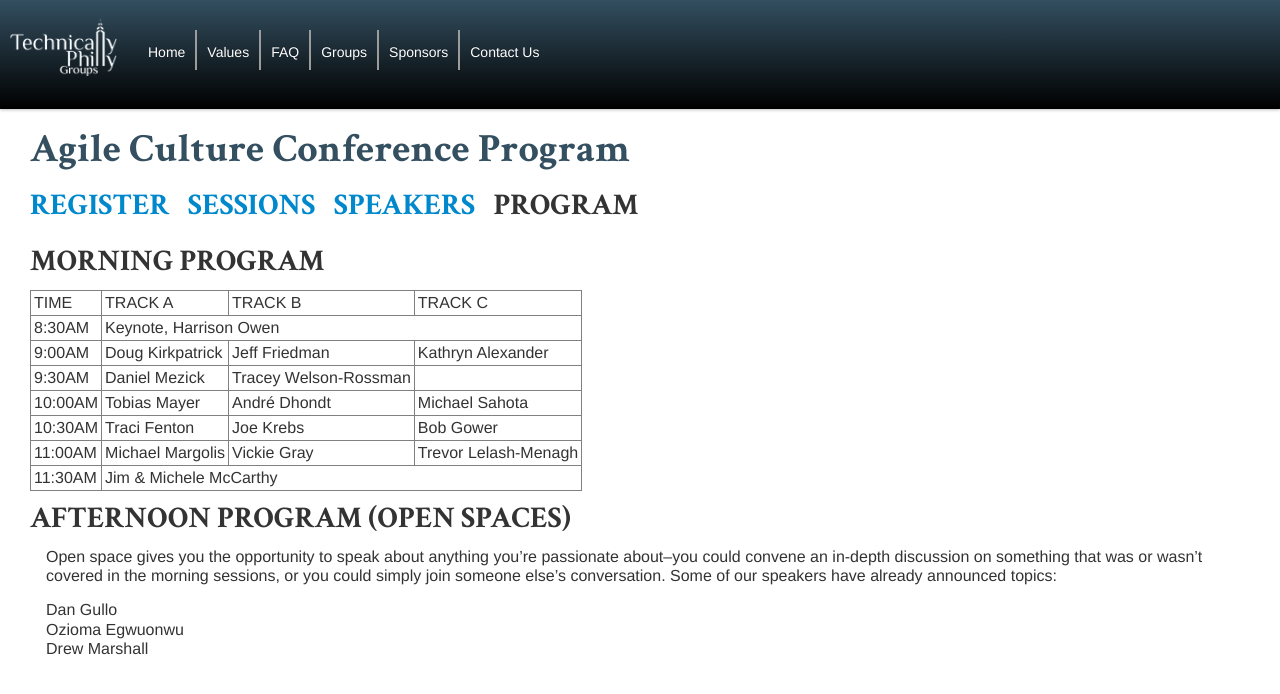
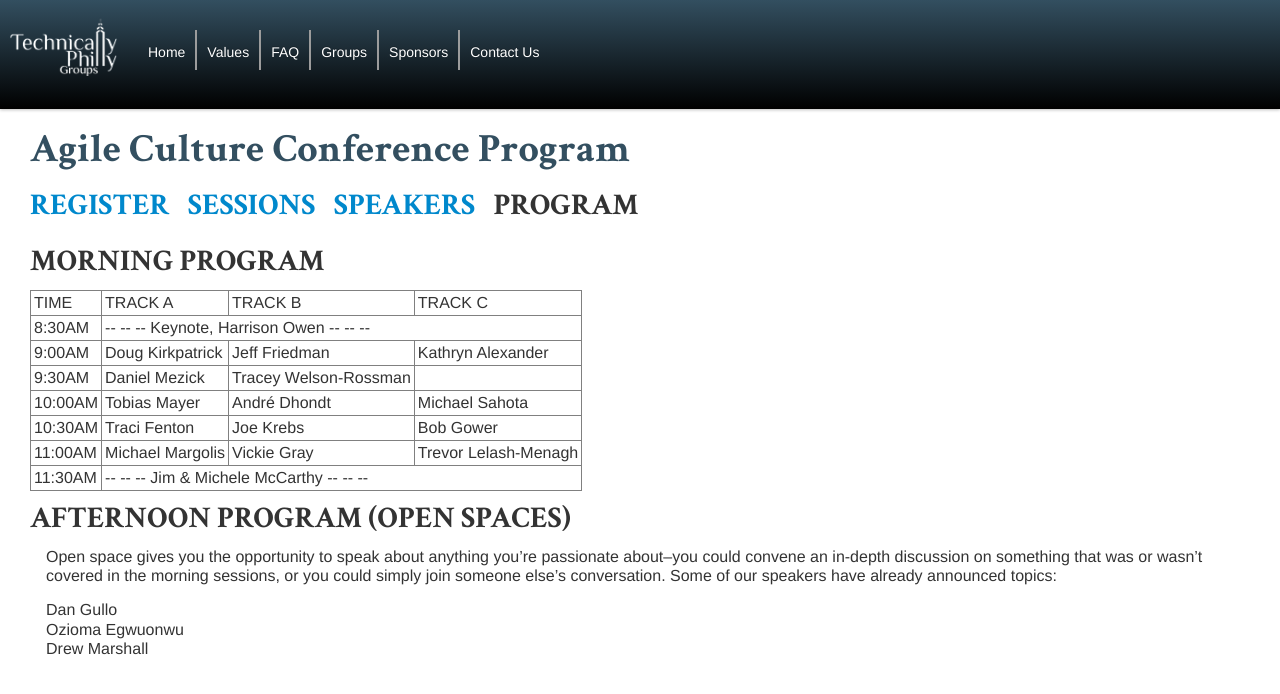
Before and after one commit to TechnicallyPhillyGroups/technicallyphillygroups.github.com, a Jekyll site: the page built from acc_program.md, in a window 1280 px wide. Shown: the top 694 px of the page. Built offline with Jekyll 4.4.1, drawn with Linux system fonts in a browser that asks for light colours; nearby versions of some CDN libraries.

```diff
--- a/acc_program.md
+++ b/acc_program.md
@@ -12,13 +12,13 @@ MORNING PROGRAM
 
 <table border="1" cellpadding="3">
 <tr><td>TIME</td><td>TRACK A</td><td>TRACK B</td><td>TRACK C</td></tr>
-<tr><td>8:30AM</td><td colspan="3">Keynote, Harrison Owen</td></tr>
+<tr><td>8:30AM</td><td colspan="3">-- -- -- Keynote, Harrison Owen -- -- --</td></tr>
 <tr><td>9:00AM</td><td>Doug Kirkpatrick</td><td>Jeff Friedman</td><td>Kathryn Alexander</td></tr>
 <tr><td>9:30AM</td><td>Daniel Mezick</td><td>Tracey Welson-Rossman</td><td></td></tr>
 <tr><td>10:00AM</td><td>Tobias Mayer</td><td>André Dhondt</td><td>Michael Sahota</td></tr>
 <tr><td>10:30AM</td><td>Traci Fenton</td><td>Joe Krebs</td><td>Bob Gower</td></tr>
 <tr><td>11:00AM</td><td>Michael Margolis</td><td>Vickie Gray</td><td>Trevor Lelash-Menagh</td></tr>
-<tr><td>11:30AM</td><td colspan="3">Jim & Michele McCarthy</td></tr>
+<tr><td>11:30AM</td><td colspan="3">-- -- -- Jim & Michele McCarthy -- -- --</td></tr>
 </table>
 
 AFTERNOON PROGRAM (OPEN SPACES)
```
